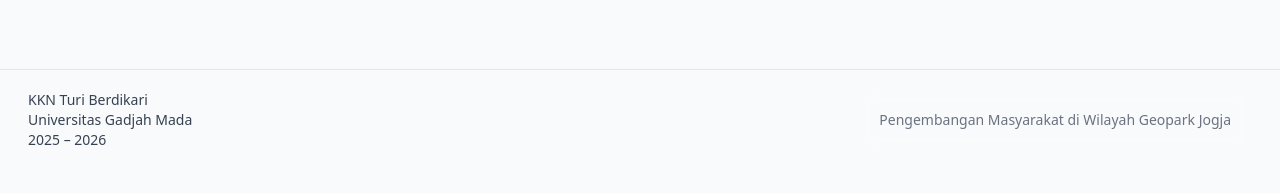
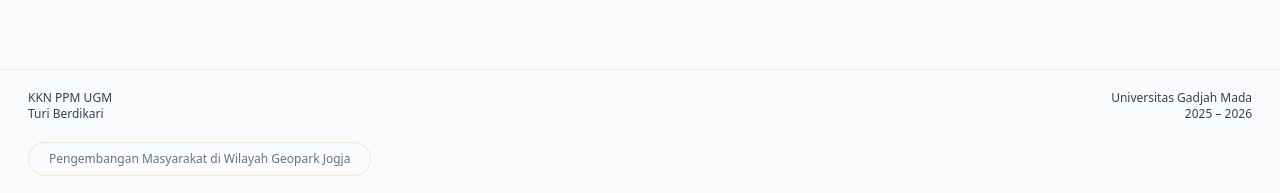
Before and after one commit to affodilajF/kkn-turi-belajar-hukum-islam, a Next.js app: page / in a window 1280 px wide. Shown: the part 1620-1813 px from the top of the page. Before the commit the page ends 1790 px from the top, so only its background shows below. Built offline with nearby package versions, Linux system fonts and the light colour scheme.

Commit message:
footer ya

```diff
--- a/app/components/layout/footer.tsx
+++ b/app/components/layout/footer.tsx
@@ -1,23 +1,32 @@
 export default function Footer() {
   return (
-    <footer className="relative overflow-hidden bg- dark:bg-gray-900">
+    <footer className="relative overflow-hidden bg-dark:bg-gray-900">
       {/* Footer bottom section */}
       <div className="border-t border-gray-200 dark:border-gray-800">
         <div className="container relative z-10 px-5 mx-auto sm:px-7">
-          <div className="py-5 flex justify-between text-center">
-            {/* Left section */}
-            <p className="text-sm text-gray-700 dark:text-gray-300 text-left">
-              KKN Turi Berdikari <br />
-              Universitas Gadjah Mada <br />
-              2025 – 2026
-            </p>
+          <div className="py-5 grid grid-cols-1 md:grid-cols-2 text-center sm:text-left">
+            {/* Left section (KKN Turi Berdikari and 2025 - 2026) */}
+            <div className="text-xs text-gray-700 dark:text-gray-300 text-left">
+              <p>KKN PPM UGM</p>
+              <p> Turi Berdikari</p>
+            </div>
 
-            {/* Right section */}
+            {/* Right section (Universitas Gadjah Mada) */}
+            <div className="text-xs text-gray-700 dark:text-gray-300 text-left md:text-right">
+              <p>Universitas Gadjah Mada</p>
+              <p>2025 – 2026</p>
+            </div>
+          </div>
+
+          {/* Bottom section (Pengembangan Masyarakat di Wilayah Geopark Jogja) */}
+          <div className="pb-5 text-left">
+            {" "}
+            {/* Mengurangi jarak dengan py-3 */}
             <div
-              className="inline-flex items-center gap-2 rounded-full border border-white/20 bg-white/10
-                px-3 py-1 sm:px-5 sm:py-2 backdrop-blur-sm"
+              className="inline-flex items-center gap-2 rounded-full border border-[rgba(255,140,0,0.2)] bg-white/10
+    px-3 py-1 sm:px-5 sm:py-2 backdrop-blur-sm"
             >
-              <p className="text-xs sm:text-sm font-medium text-gray-500 dark:text-gray-300">
+              <p className="text-xs sm:text-xs font-medium text-gray-500 dark:text-gray-300">
                 Pengembangan Masyarakat di Wilayah Geopark Jogja
               </p>
             </div>
```
